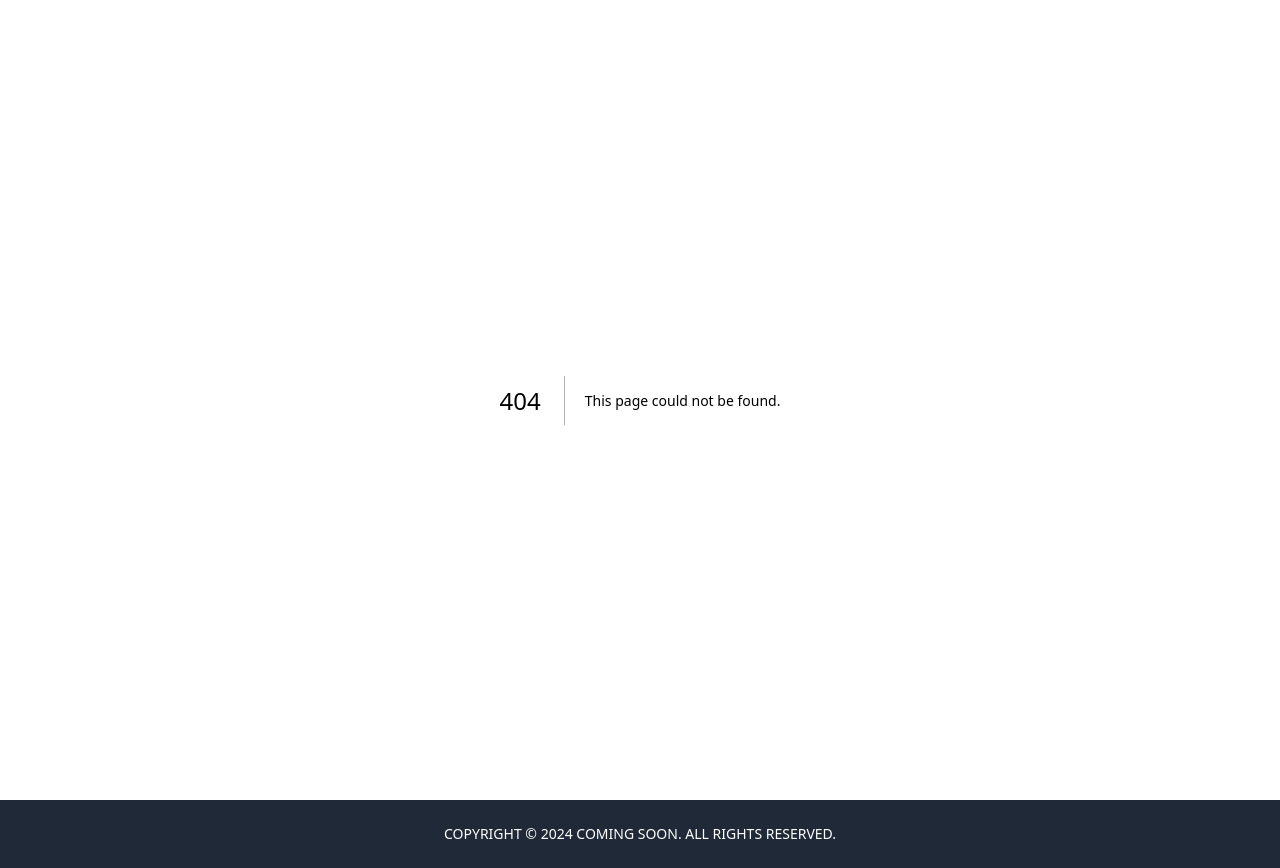
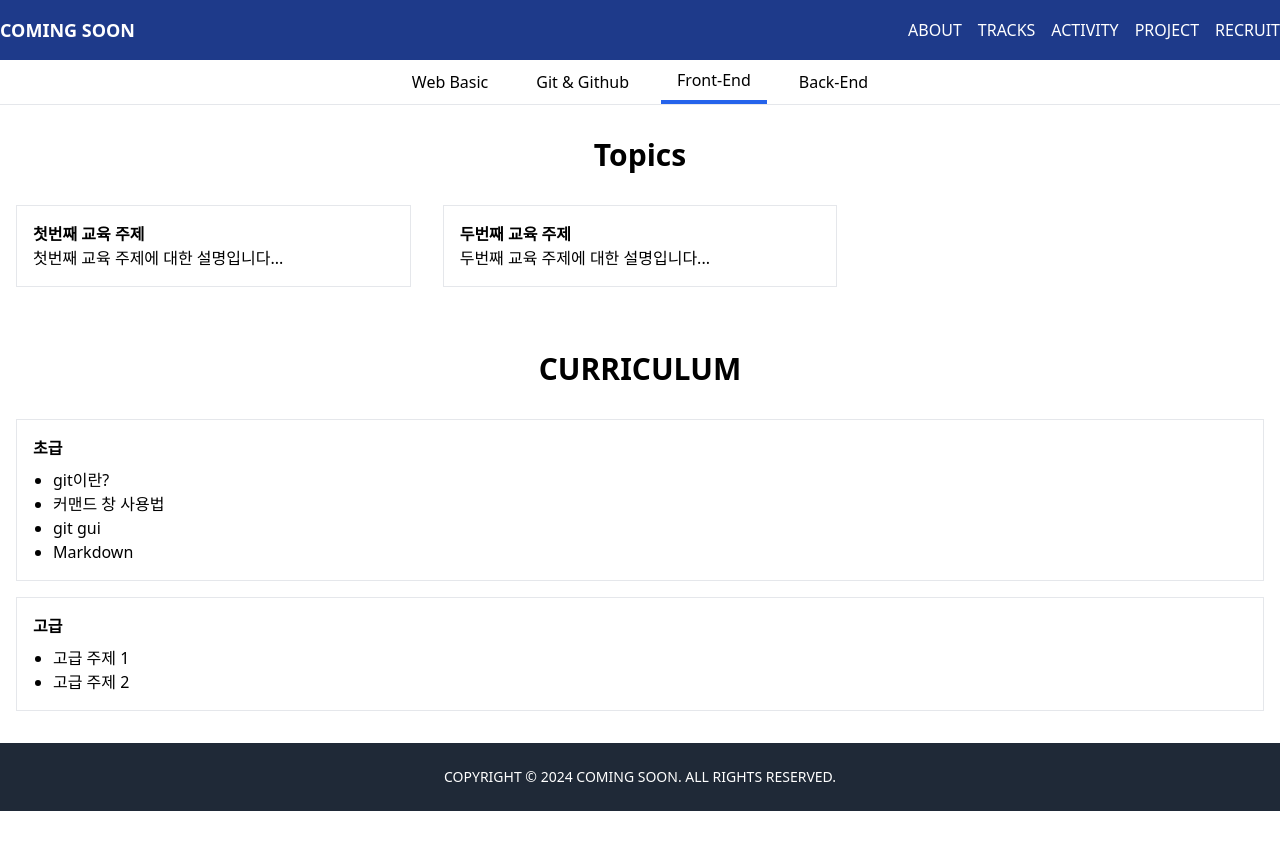
Before and after one commit to COMING-SOON-SCH/coming-soon, a Next.js app: page /track in a window 1280 px wide. Before the commit this address had no page. After the commit the page ends 811 px from the top, so only its background shows below. Built offline with nearby package versions, Linux system fonts and the light colour scheme.

Commit message:
feat: 교육 커리큘럼 페이지 추가

```diff
--- /dev/null
+++ b/components/CurriculumDetails.tsx
@@ -0,0 +1,29 @@
+const CurriculumDetails: React.FC = () => {
+  const courses = [
+    {
+      title: "초급",
+      details: ["git이란?", "커맨드 창 사용법", "git gui", "Markdown"],
+    },
+    { title: "고급", details: ["고급 주제 1", "고급 주제 2"] },
+  ];
+
+  return (
+    <div className="container mx-auto px-4 py-8">
+      <div className="text-3xl font-bold text-center mb-8">CURRICULUM</div>
+      <div className="space-y-4">
+        {courses.map((course, index) => (
+          <div key={index} className="p-4 border">
+            <div className="font-bold">{course.title}</div>
+            <ul className="list-disc ml-5 mt-2">
+              {course.details.map((detail, i) => (
+                <li key={i}>{detail}</li>
+              ))}
+            </ul>
+          </div>
+        ))}
+      </div>
+    </div>
+  );
+};
+
+export default CurriculumDetails;
--- /dev/null
+++ b/components/StudyTopics.tsx
@@ -0,0 +1,28 @@
+const StudyTopics: React.FC = () => {
+  const topics = [
+    {
+      title: "첫번째 교육 주제",
+      description: "첫번째 교육 주제에 대한 설명입니다...",
+    },
+    {
+      title: "두번째 교육 주제",
+      description: "두번째 교육 주제에 대한 설명입니다...",
+    },
+  ];
+
+  return (
+    <div className="container mx-auto px-4 py-8">
+      <div className="text-3xl font-bold text-center mb-8">Topics</div>
+      <div className="grid grid-cols-1 md:grid-cols-2 lg:grid-cols-3 gap-8">
+        {topics.map((topic, index) => (
+          <div key={index} className="border p-4">
+            <div className="font-bold">{topic.title}</div>
+            <p>{topic.description}</p>
+          </div>
+        ))}
+      </div>
+    </div>
+  );
+};
+
+export default StudyTopics;
--- /dev/null
+++ b/components/TabSwitcher.tsx
@@ -0,0 +1,44 @@
+import React, { useState } from "react";
+
+type Tab = {
+  name: string;
+  content: JSX.Element;
+};
+
+const TabSwitcher: React.FC = () => {
+  const [activeTab, setActiveTab] = useState<string>("Front-End");
+
+  const tabs: Tab[] = [
+    { name: "Web Basic", content: <div>{""}</div> },
+    { name: "Git & Github", content: <div>{""}</div> },
+    { name: "Front-End", content: <div>{""}</div> },
+    { name: "Back-End", content: <div>{""}</div> },
+  ];
+
+  return (
+    <div>
+      <div className="flex justify-center space-x-4 border-b">
+        {tabs.map((tab) => (
+          <button
+            key={tab.name}
+            className={`py-2 px-4 focus:outline-none ${
+              activeTab === tab.name ? "border-b-4 border-blue-600" : ""
+            }`}
+            onClick={() => setActiveTab(tab.name)}
+          >
+            {tab.name}
+          </button>
+        ))}
+      </div>
+      <div>
+        {tabs
+          .filter((tab) => tab.name === activeTab)
+          .map((tab) => (
+            <div key={tab.name}>{tab.content}</div>
+          ))}
+      </div>
+    </div>
+  );
+};
+
+export default TabSwitcher;
--- a/pages/_app.tsx
+++ b/pages/_app.tsx
@@ -1,10 +1,12 @@
 import Footer from "@/components/Footer";
+import Navbar from "@/components/Navbar";
 import "@/styles/globals.css";
 import type { AppProps } from "next/app";
 
 export default function App({ Component, pageProps }: AppProps) {
   return (
     <>
+      <Navbar />
       <main>
         <Component {...pageProps} />
       </main>
--- /dev/null
+++ b/pages/track/index.tsx
@@ -0,0 +1,15 @@
+import StudyTopics from "@/components/StudyTopics";
+import CurriculumDetails from "@/components/CurriculumDetails";
+import TabSwitcher from "@/components/TabSwitcher";
+
+const Track = () => {
+  return (
+    <div>
+      <TabSwitcher />
+      <StudyTopics />
+      <CurriculumDetails />
+    </div>
+  );
+};
+
+export default Track;
```
